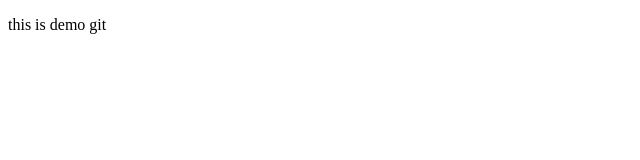
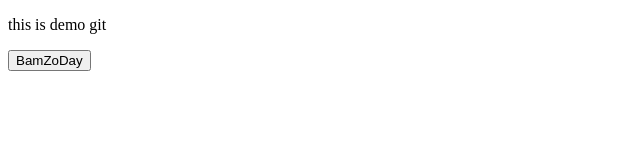
Before and after one commit to Zephyrus1411/demoGit, a plain HTML site: page index.html in a window 1280 px wide. Shown: the whole page, without its empty margins (0-640 px from the left). Drawn offline with Linux system fonts and the light colour scheme.

Commit message:
add cho zui lan 2

```diff
--- a/index.css
+++ b/index.css
@@ -0,0 +1,4 @@
+button {
+    background-color: aqua;
+    color: bisque;
+}
--- a/index.html
+++ b/index.html
@@ -10,5 +10,8 @@
      <p>
         this is demo git
      </p>
+     <button>
+        BamZoDay
+     </button>
   </body>
 </html>
```
